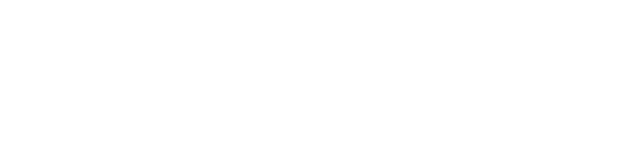
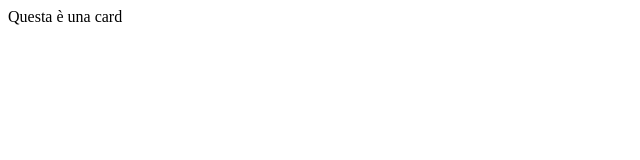
Before and after one commit to vdv-boolean/php-dischi-json, a plain HTML site: page index.html in a window 1280 px wide. Shown: the whole page, without its empty margins (0-640 px from the left). Drawn offline with nearby package versions, Linux system fonts and the light colour scheme.

Commit message:
Add temporary span in html

```diff
--- a/index.html
+++ b/index.html
@@ -9,6 +9,8 @@
 	    <script src="https://cdn.jsdelivr.net/npm/axios/dist/axios.min.js" defer></script>
     </head>
     <body>
-
+        <div class="card">
+            <span>Questa è una card</span>
+        </div>
     </body>
 </html>
```
